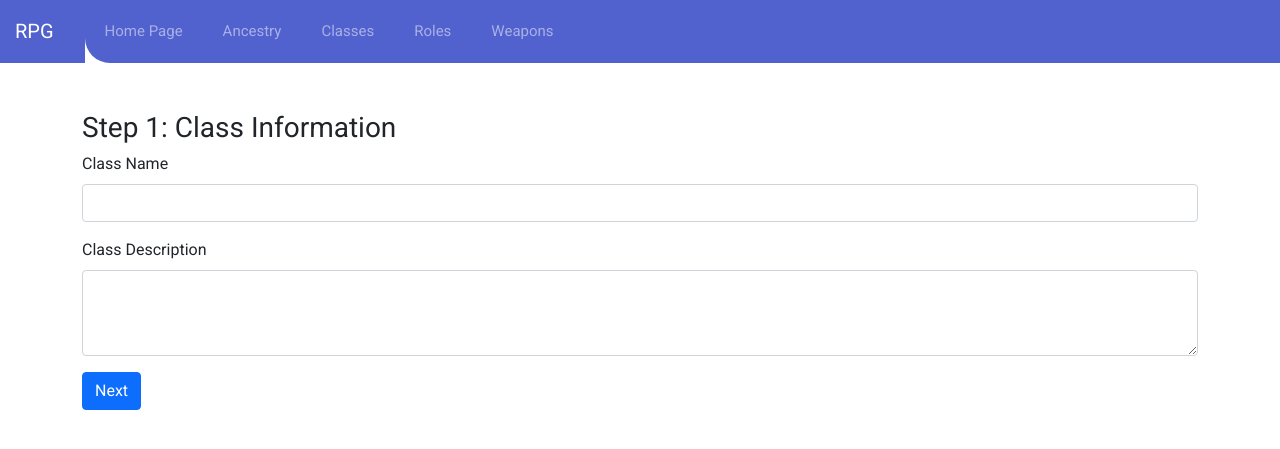
After one commit to MrFabix/soulhero, a PHP site: page /admin/insert_class.php in a window 1280 px wide. The commit adds this page. Shown: the top 449 px of the page. Run offline with PHP 8.4, Linux system fonts and the light colour scheme.

Commit message:
vari fix

```diff
--- /dev/null
+++ b/admin/insert_class.php
@@ -0,0 +1,148 @@
+<?php
+// Includi il file di configurazione
+include("../include/config.php");
+
+if ($_SERVER['REQUEST_METHOD'] == 'POST') {
+    // Recupera i dati dal form
+    $class_name = $_POST['class_name'];
+    $class_description = $_POST['class_description'];
+    $class_hp = $_POST['class_hp'];
+    $n_skills_boost = $_POST['n_skills_boost'];
+    $n_combat_boost = $_POST['n_combat_boost'];
+
+    $sql = "INSERT INTO class (name, description, hp, n_skills_boost, n_combat_boost)
+        VALUES ('$class_name', '$class_description', '$class_hp', '$n_skills_boost', '$n_combat_boost')";
+    $result = $link->query($sql);
+}
+?>
+
+<!DOCTYPE html>
+<html lang="en">
+<head>
+    <meta charset="UTF-8">
+    <meta name="viewport" content="width=device-width, initial-scale=1.0">
+    <title>Wizard Form - Insert Class</title>
+    <link href="https://cdn.jsdelivr.net/npm/bootstrap@5.1.3/dist/css/bootstrap.min.css" rel="stylesheet">
+
+    <style>
+        .step {display: none;} /* Nasconde tutti gli step inizialmente */
+        .step.active {display: block;} /* Mostra solo lo step attivo */
+    </style>
+</head>
+<body>
+<?php include("../include/nav.php"); ?>
+
+<div class="container mt-5">
+    <form id="wizardForm" method="POST" action="">
+        <!-- Step 1: Class Information -->
+        <div class="step active">
+            <h3>Step 1: Class Information</h3>
+            <div class="mb-3">
+                <label for="class_name" class="form-label">Class Name</label>
+                <input type="text" class="form-control" id="class_name" name="class_name" required>
+            </div>
+            <div class="mb-3">
+                <label for="class_description" class="form-label">Class Description</label>
+                <textarea class="form-control" id="class_description" name="class_description" rows="3" required></textarea>
+            </div>
+            <button type="button" class="btn btn-primary" onclick="nextStep()">Next</button>
+        </div>
+
+        <!-- Step 2: Class Attributes -->
+        <div class="step">
+            <h3>Step 2: Class Attributes</h3>
+            <div class="mb-3">
+                <label for="class_hp" class="form-label">Hit Points (HP)</label>
+                <input type="number" class="form-control" id="class_hp" name="class_hp" required>
+            </div>
+            <div class="mb-3">
+                <label for="n_skills_boost" class="form-label">Number of Skill Boosts</label>
+                <input type="number" class="form-control" id="n_skills_boost" name="n_skills_boost" required>
+            </div>
+            <div class="mb-3">
+                <label for="n_combat_boost" class="form-label">Number of Combat Boosts</label>
+                <input type="number" class="form-control" id="n_combat_boost" name="n_combat_boost" required>
+            </div>
+            <button type="button" class="btn btn-secondary" onclick="prevStep()">Previous</button>
+            <button type="button" class="btn btn-primary" onclick="nextStep()">Next</button>
+        </div>
+
+        <!-- (Main Class Feature) -->
+        <div class="step">
+            <h3>Step 3: Main Class Feature</h3>
+            <div class="mb-3">
+                <label for="main_class_feature" class="form-label">Main Class Feature</label>
+                <textarea class="form-control" id="main_class_feature" name="main_class_feature" rows="3" required></textarea>
+            </div>
+            <button type="button" class="btn btn-secondary" onclick="prevStep()">Previous</button>
+            <button type="button" class="btn btn-primary" onclick="nextStep()">Next</button>
+        </div>
+
+
+
+
+
+
+
+        <!-- Step 3: Review & Submit -->
+        <div class="step">
+            <h3>Step 3: Review and Submit</h3>
+            <div class="mb-3">
+                <p><strong>Class Name:</strong> <span id="review_class_name"></span></p>
+                <p><strong>Class Description:</strong> <span id="review_class_description"></span></p>
+                <p><strong>Hit Points (HP):</strong> <span id="review_class_hp"></span></p>
+                <p><strong>Skill Boosts:</strong> <span id="review_n_skills_boost"></span></p>
+                <p><strong>Combat Boosts:</strong> <span id="review_n_combat_boost"></span></p>
+            </div>
+            <button type="button" class="btn btn-secondary" onclick="prevStep()">Previous</button>
+            <button type="submit" class="btn btn-success">Submit</button>
+        </div>
+
+
+
+
+    </form>
+</div>
+
+<!-- Bootstrap and JavaScript -->
+<script src="https://cdn.jsdelivr.net/npm/bootstrap@5.1.3/dist/js/bootstrap.bundle.min.js"></script>
+
+<script>
+    let currentStep = 0;
+    const steps = document.querySelectorAll('.step');
+
+    function showStep(step) {
+        steps.forEach((s, index) => {
+            s.classList.remove('active');
+            if (index === step) {
+                s.classList.add('active');
+            }
+        });
+    }
+
+    function nextStep() {
+        if (currentStep < steps.length - 1) {
+            currentStep++;
+            showStep(currentStep);
+        }
+
+        // Se si è all'ultimo step, aggiorna la recensione
+        if (currentStep === steps.length - 1) {
+            document.getElementById('review_class_name').innerText = document.getElementById('class_name').value;
+            document.getElementById('review_class_description').innerText = document.getElementById('class_description').value;
+            document.getElementById('review_class_hp').innerText = document.getElementById('class_hp').value;
+            document.getElementById('review_n_skills_boost').innerText = document.getElementById('n_skills_boost').value;
+            document.getElementById('review_n_combat_boost').innerText = document.getElementById('n_combat_boost').value;
+        }
+    }
+
+    function prevStep() {
+        if (currentStep > 0) {
+            currentStep--;
+            showStep(currentStep);
+        }
+    }
+</script>
+
+</body>
+</html>
--- a/ancestry.php
+++ b/ancestry.php
@@ -1,7 +1,7 @@
 <?php
 include("include/config.php");
 
-$sql = "SELECT * FROM Ancestries";
+$sql = "SELECT * FROM ancestries";
 $result = $link->query($sql);
 ?>
 
--- a/include/config.php
+++ b/include/config.php
@@ -9,13 +9,13 @@ $page = basename($_SERVER['SERVER_NAME']);
 
 
 
-    define('DB_SERVER', 'localhost');
+    define('DB_SERVER', '192.250.229.115');
 
-    define('DB_USERNAME', 'admin');
+    define('DB_USERNAME', 'existing_rpgmysql');
 
-    define('DB_PASSWORD', 'admin');
+    define('DB_PASSWORD', 'dPada?MUe$1$');
 
-    define('DB_NAME', 'herosoul');
+    define('DB_NAME', 'existing_rpg');
 
 
 
--- a/include/nav.php
+++ b/include/nav.php
@@ -25,6 +25,10 @@ $page = basename($_SERVER['PHP_SELF'], ".php");
             <li class="nav-item  <?php echo ($page == 'roles') ? 'active' : ''; ?>">
                 <a class="nav-link" href="/roles.php">Roles</a>
             </li>
+            <li class="nav-item  <?php echo ($page == 'weapons') ? 'active' : ''; ?>">
+                <a class="nav-link" href="/weapons.php">Weapons</a>
+            </li>
+
 
         </ul>
     </div>
```
Also changed, not shown: class_details.php (+89 -10 lines).
